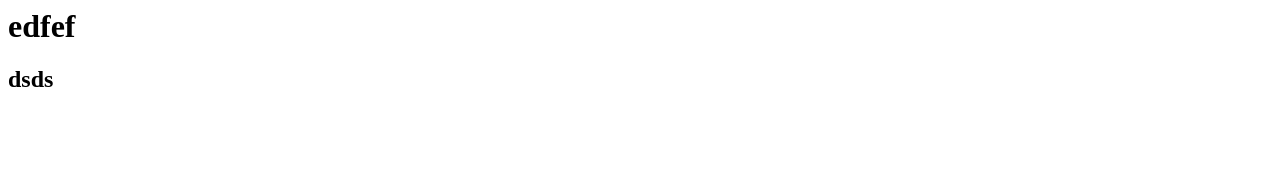
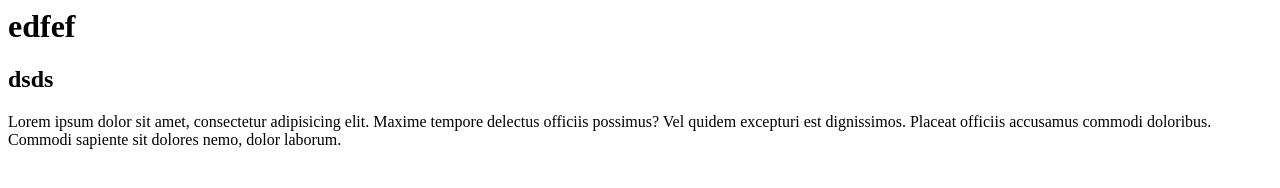
Before and after one commit to OsvaldoJDev/GItteste, a plain HTML site: page index.html in a window 1280 px wide. Drawn offline with Linux system fonts and the light colour scheme.

Commit message:
teste geral de atualizacao

```diff
--- a/index.html
+++ b/index.html
@@ -1,2 +1,3 @@
 <h1>edfef</h1>
 <h2>dsds</h2>
+<p>Lorem ipsum dolor sit amet, consectetur adipisicing elit. Maxime tempore delectus officiis possimus? Vel quidem excepturi est dignissimos. Placeat officiis accusamus commodi doloribus. Commodi sapiente sit dolores nemo, dolor laborum.</p>
```
Also changed, not shown: nome.txt, novo.txt (added).
